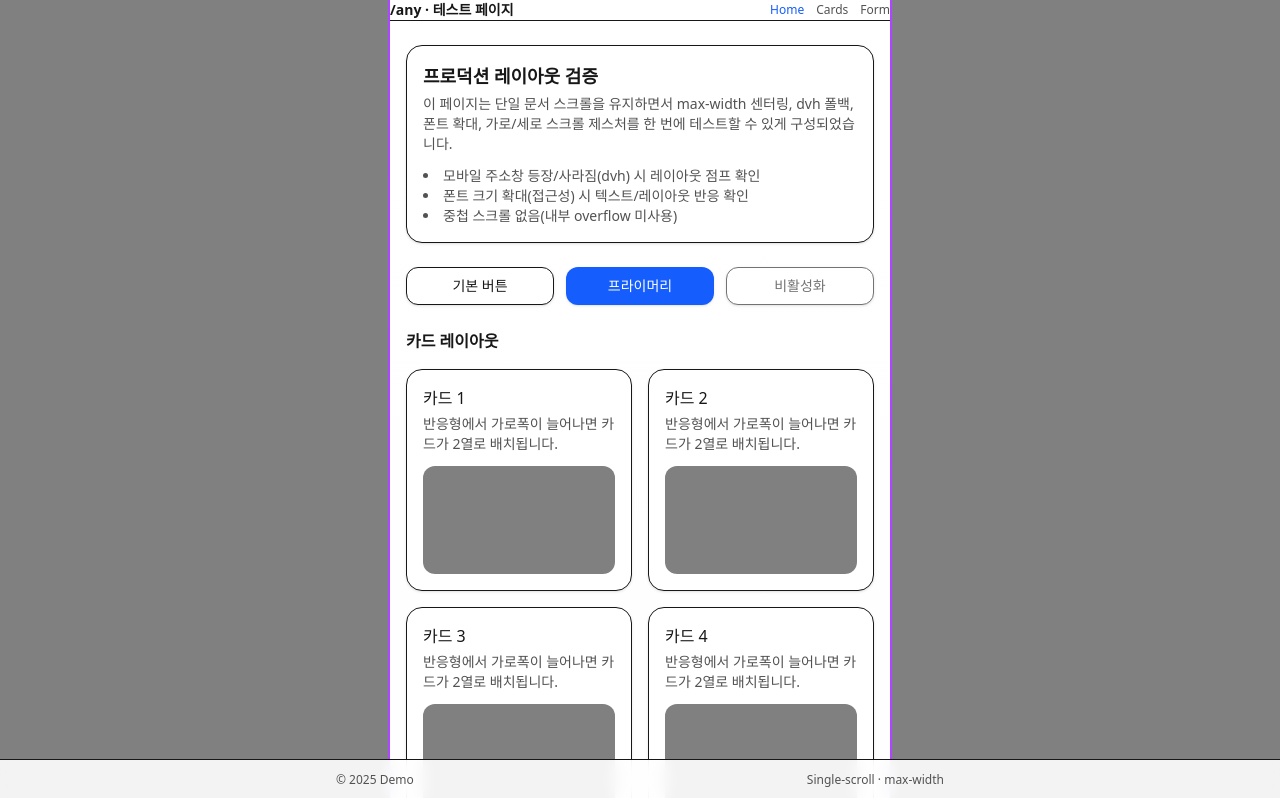
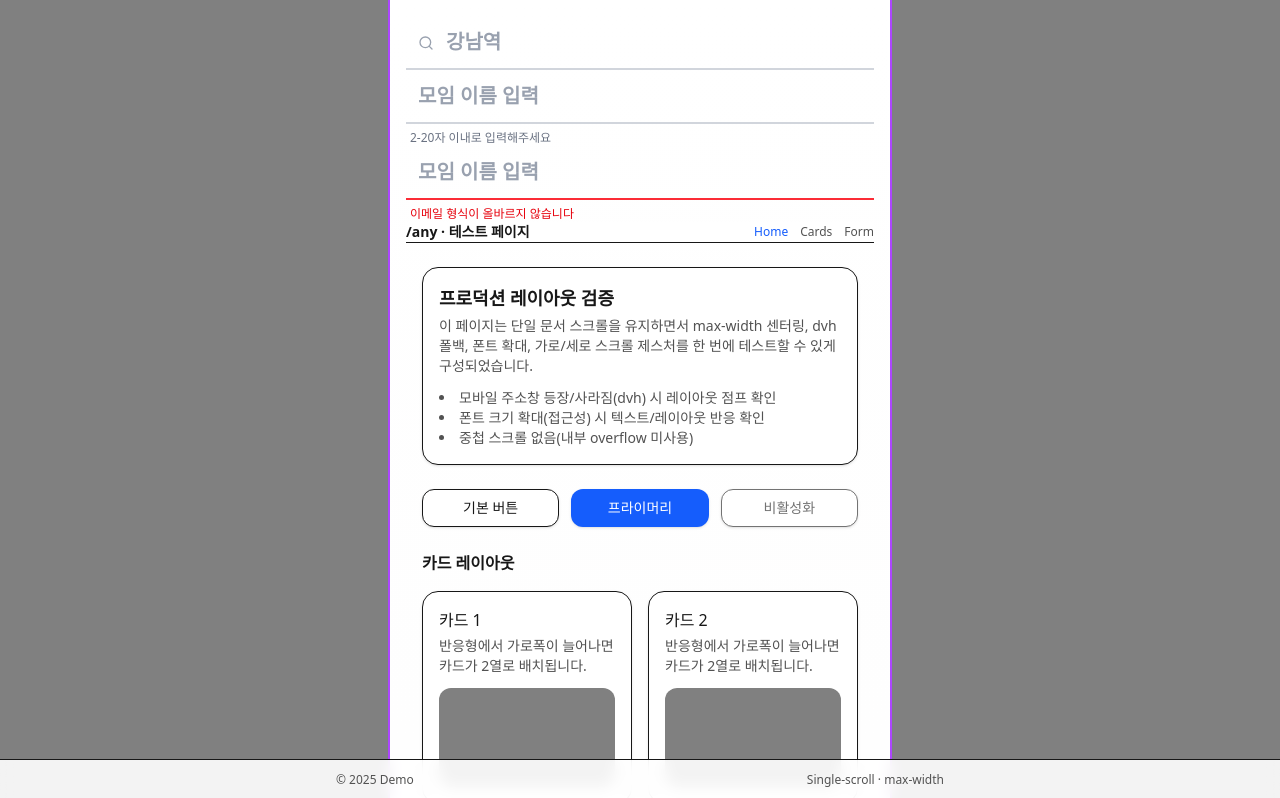
Before and after one commit to depromeet/17th-team3-Web, a Next.js app: page /any in a window 1280 px wide. Shown: the top 798 px of the page. Built offline with nearby package versions, Linux system fonts and the light colour scheme.

Commit message:
[Feat]! Input 공통 컴포넌트 구현 (#20) - default/search variant로 구분

```diff
--- /dev/null
+++ b/src/app/_components/ui/Input.tsx
@@ -0,0 +1,85 @@
+import { ComponentPropsWithoutRef, RefObject } from 'react';
+
+import { LucideIcon, Search, X } from 'lucide-react';
+
+import { cn } from '@/app/_lib/cn';
+
+export interface InputProps extends ComponentPropsWithoutRef<'input'> {
+  ref?: RefObject<HTMLInputElement>;
+  variant?: 'default' | 'search';
+  icon?: LucideIcon;
+  hasError?: boolean;
+  errorMessage?: string;
+  helperText?: string;
+  onClear?: () => void;
+  className?: string;
+}
+
+const Input = ({
+  ref,
+  variant = 'default',
+  hasError = false,
+  errorMessage,
+  helperText,
+  placeholder,
+  value,
+  onChange,
+  onClear,
+  className,
+  ...props
+}: InputProps) => {
+  const getPlaceholder = () => {
+    if (placeholder) return placeholder;
+    return variant === 'search' ? '강남역' : '모임 이름 입력';
+  };
+
+  const handleClear = () => {
+    onClear?.();
+  };
+
+  const showClearButton = value && String(value).length > 0;
+
+  return (
+    <div className="relative w-full">
+      <div className="relative flex items-center">
+        {variant === 'search' && <Search className="absolute left-3 h-4 w-4 text-gray-400" />}
+        <input
+          ref={ref}
+          value={value}
+          onChange={onChange}
+          placeholder={getPlaceholder()}
+          className={cn(
+            'w-full px-3 py-3 text-xl font-semibold transition-all duration-200',
+            'placeholder:text-gray-400 focus:outline-none',
+            'border-0 border-b-2',
+            showClearButton && 'pr-10',
+            // todo: 에러 상태 스타일
+            hasError ? 'border-b-red-500' : 'border-b-gray-300 focus:border-b-gray-600',
+            variant === 'search' && 'pl-10',
+            className
+          )}
+          {...props}
+        />
+
+        {showClearButton && (
+          <button
+            onClick={handleClear}
+            className="absolute right-3 flex h-5 w-5 cursor-pointer items-center justify-center rounded-full bg-gray-400 text-white transition-colors hover:bg-gray-500"
+          >
+            <X className="h-3 w-3" />
+          </button>
+        )}
+      </div>
+
+      {(hasError && errorMessage) || helperText ? (
+        <div className="mt-1.5 px-1">
+          <p className={cn('text-xs', hasError ? 'text-red-600' : 'text-gray-500')}>
+            {hasError && errorMessage ? errorMessage : helperText}
+          </p>
+        </div>
+      ) : null}
+    </div>
+  );
+};
+
+export default Input;
--- a/src/app/any/page.tsx
+++ b/src/app/any/page.tsx
@@ -1,11 +1,42 @@
+'use client';
+
+import { useState } from 'react';
+
 import Image from 'next/image';
 import Link from 'next/link';
 
+import Input from '@/app/_components/ui/Input';
+
 const AnyPage = () => {
+  const [value, setValue] = useState('');
+  const [email, setEmail] = useState('');
+  const [groupName, setGroupName] = useState('');
+
   return (
     // 페이지 단일 스크롤: 화면 높이 폴백 유틸 사용
-    <main className="min-h-screen-safe bg-gradient-to-b from-white to-neutral-50 text-neutral-900">
+    <main className="min-h-screen-safe bg-gradient-to-b from-white to-neutral-50 p-4 text-neutral-900">
       {/* Sticky 헤더: 주소창 변화(dvh) 상황에서도 안정 */}
+
+      <Input
+        variant="search"
+        value={value}
+        onChange={(event) => setValue(event.target.value)}
+        onClear={() => setValue('')}
+      />
+      <Input
+        placeholder="모임 이름 입력"
+        value={groupName}
+        onChange={(event) => setGroupName(event.target.value)}
+        onClear={() => setGroupName('')}
+        helperText="2-20자 이내로 입력해주세요"
+      />
+      <Input
+        value={email}
+        hasError={true}
+        onChange={(event) => setEmail(event.target.value)}
+        errorMessage="이메일 형식이 올바르지 않습니다"
+        onClear={() => setEmail('')}
+      />
       <header className="sticky top-0 z-10 border-b bg-white/80 backdrop-blur supports-[backdrop-filter]:bg-white/60">
         <div className="safe-padding mx-auto flex w-full max-w-[375px] items-center justify-between px-4 py-3 sm:max-w-[480px] md:max-w-[640px]">
           <span className="text-sm font-semibold">/any · 테스트 페이지</span>
@@ -22,7 +53,6 @@ const AnyPage = () => {
           </nav>
         </div>
       </header>
-
       {/* 컨텐츠 래퍼: ScaledStage(production)와 동일한 max-width 센터링 */}
       <div className="mx-auto w-full max-w-[375px] px-4 py-6 sm:max-w-[480px] md:max-w-[640px]">
         {/* Hero / 안내 배너 */}
@@ -155,7 +185,6 @@ const AnyPage = () => {
         {/* Footer spacer */}
         <div className="h-16" />
       </div>
-
       {/* 고정 푸터(안전영역 패딩 적용 예시) */}
       <footer className="safe-padding fixed inset-x-0 bottom-0 z-10 border-t bg-white/90 backdrop-blur">
         <div className="mx-auto flex w-full max-w-[375px] items-center justify-between px-4 py-3 text-xs text-neutral-600 sm:max-w-[480px] md:max-w-[640px]">
```
